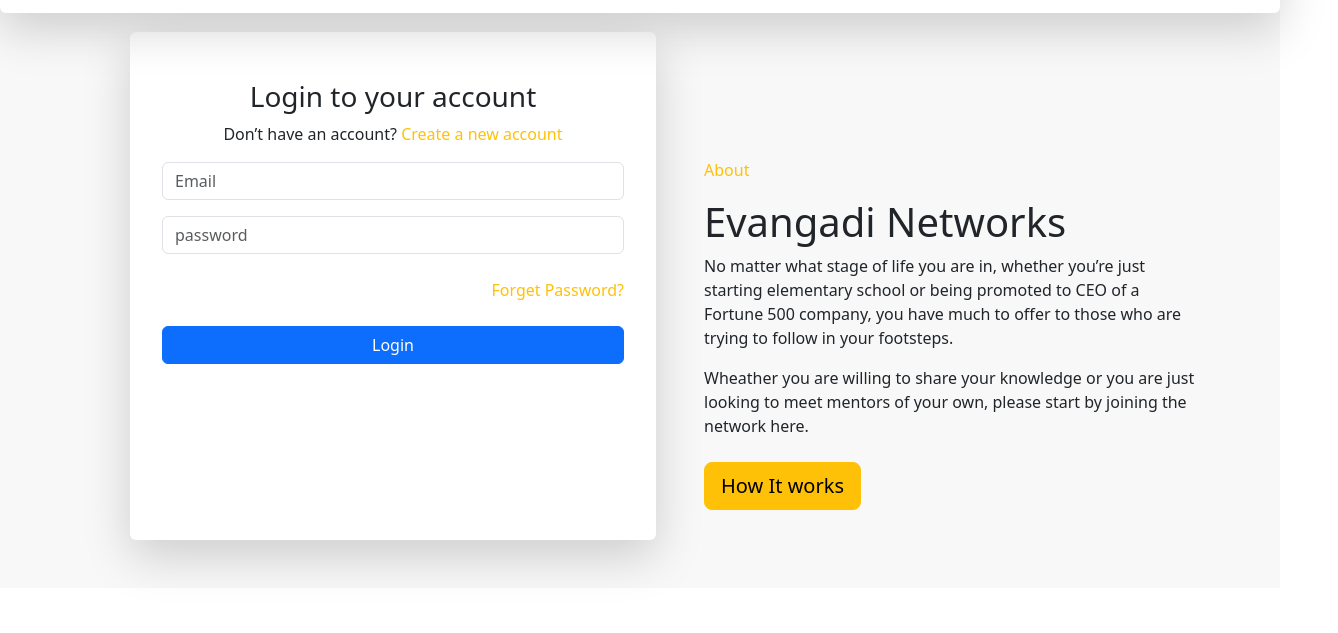
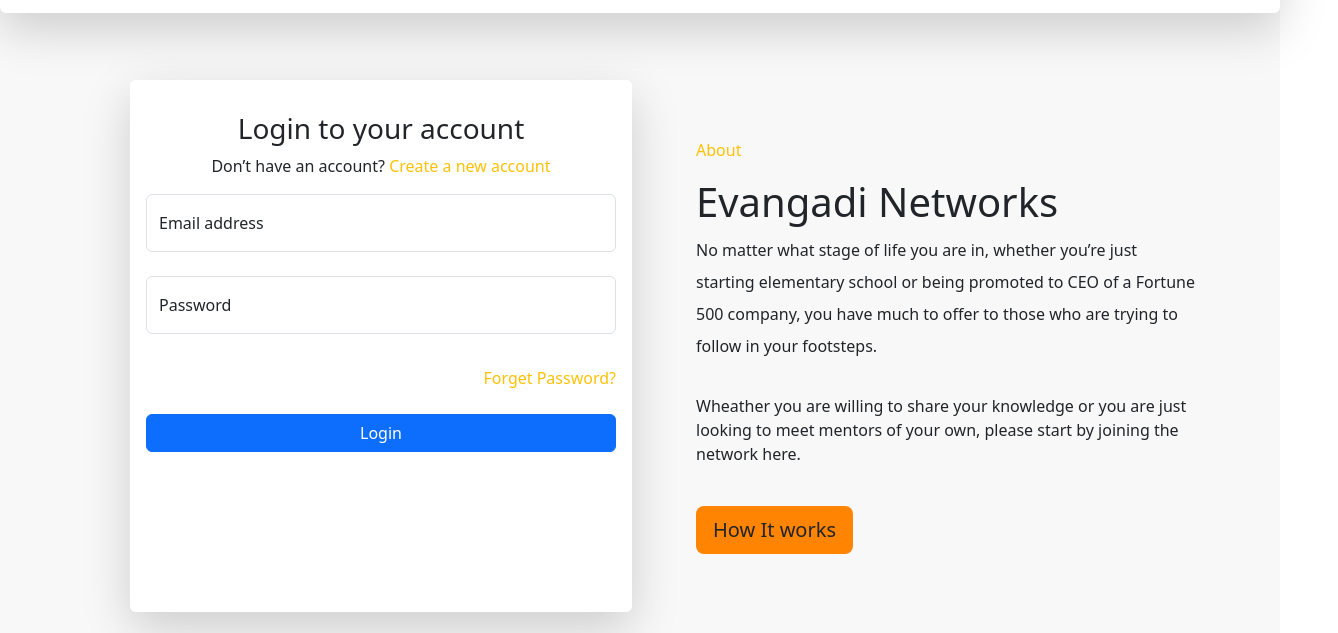
Before and after one commit to Getachew-Muhabaw-Mesfin/Evangadi-Website, a plain HTML site: page index.html in a window 1280 px wide. Shown: the part 64-697 px from the top of the page, 1338 px wide, since content can reach past the window. Drawn offline with nearby package versions, Linux system fonts and the light colour scheme.

Commit message:
Done all tasks

```diff
--- a/css/style.css
+++ b/css/style.css
@@ -1,6 +1 @@
-body{
-    background-color:white;
-}
-.bg-video{
-background-color: #d8d8d8;
-}
+body, html { overflow-x:hidden; }
--- a/index.html
+++ b/index.html
@@ -41,23 +41,27 @@
     <!-- Login and About section -->
 
     <section style="background-color: #f8f8f8;">
-    <div class="container pt-5 ">
+        <div class="container pt-5 mt-5">
             <div class="d-sm-flex align-items-center justify-content-between">
-            <div class="col-md m-5 shadow-lg p-3 mb-5 bg-body rounded-2">
+                <div class="col-md m-5 shadow-lg p- mb-5 bg-body rounded-2  ">
                     <div class="card bg-white text-dark border-0">
                         <div class="card-body text-center">
                             <div class="my-3">
                                 <h3>Login to your account</h3>
-                            <p>Don’t have an account? <a href="#" class="text-warning text-decoration-none">Create a new
+                                <p>Don’t have an account? <a href="#" class="text-warning text-decoration-none">Create a
+                                        new
                                         account</a></p>
                             </div>
                             <form>
-                            <div class="my-3">
-                                <input type="email" class="form-control" placeholder="Email" />
+                                <div class="form-floating mb-3">
+                                    <input type="email" class="form-control" id="floatingInput"
+                                        placeholder="support@evangadi.com">
+                                    <label for="floatingInput">Email address</label>
                                 </div>
-                            <div class="my-3">
-
-                                <input type="password" class="form-control" placeholder="password" />
+                                <div class="form-floating my-4">
+                                    <input type="password" class="form-control" id="floatingPassword"
+                                        placeholder="Password">
+                                    <label for="floatingPassword">Password</label>
                                 </div>
                             </form>
                             </p>
@@ -68,17 +72,19 @@
                         </div>
                     </div>
                 </div>
-            <div class="col-md pt-5 mt-5">
+                <div class="ms-3 col-md">
                     <p> <span class="text-warning"> About </span></p>
                     <h1>Evangadi Networks</h1>
-                <p class="my-2">
+                    <p class="my-2 lh-lg">
                         No matter what stage of life you are in, whether you’re just starting elementary school or being
-                    promoted to CEO of a Fortune 500 company, you have much to offer to those who are trying to follow
+                        promoted to CEO of a Fortune 500 company, you have much to offer to those who are trying to
+                        follow
                         in your footsteps.
                     </p>
-                <p class="py-2">Wheather you are willing to share your knowledge or you are just looking to meet mentors
+                    <p class="py-4">Wheather you are willing to share your knowledge or you are just looking to meet
+                        mentors
                         of your own, please start by joining the network here.</p>
-                <button class="btn btn-warning btn-lg">
+                    <button class="btn  btn-lg" style="background-color: #FE8402;">
                         How It works
                     </button>
                 </div>
@@ -701,11 +707,11 @@
 
     <!-- FAQ -->
 
-    <section id="questions" class="pt-5 mt-5"  style="background-color: #FAFAFA;">
+    <section id="questions" class="pt-5 mt-5" style="background-color: #FAFAFA;">
         <div class="container text-center">
             <h2 class="text-center mb-1">Scholarship Opportunity</h2>
             <p class="text-center">Only for those who live in Ethiopia</p>
-            <div class="accordion accordion-flush" id="questions" >
+            <div class="accordion accordion-flush" id="questions">
                 <!-- Item 1 -->
                 <div class="accordion-item ">
                     <h2 class="accordion-header">
@@ -1287,14 +1293,15 @@
         <div class="container">
             <h2 class="text-center text-white">Our Instructors</h2>
             <p class="lead text-center text-white mb-5">
-                Our instructors all have 15+ years working  as Softwar Engineer and Web developer in the
+                Our instructors all have 15+ years working as Softwar Engineer and Web developer in the
                 industry
             </p>
             <div class="row g-4">
                 <div class="col-md-6 col-lg-3">
                     <div class="card bg-light">
                         <div class="card-body text-center">
-                            <img src="./images/instructors/Adugna.jpeg" class="rounded-circle mb-3 img-fluid" alt="" style="width: 6rem;"/>
+                            <img src="./images/instructors/Adugna.jpeg" class="rounded-circle mb-3 img-fluid" alt=""
+                                style="width: 6rem;" />
                             <h3 class="card-title mb-3">Adugna Bekele</h3>
                             <p class="card-text">
                                 CEO, Founder, Software Developer and MERN Stack Instructor
@@ -1310,7 +1317,8 @@
                 <div class="col-md-6 col-lg-3">
                     <div class="card bg-light">
                         <div class="card-body text-center">
-                            <img src="./images/instructors/Tewedaj Shola.jpeg" class="rounded-circle mb-3 img-fluid" alt="" style="width: 6rem;"/>
+                            <img src="./images/instructors/Tewedaj Shola.jpeg" class="rounded-circle mb-3 img-fluid"
+                                alt="" style="width: 6rem;" />
                             <h3 class="card-title mb-3">Tewedaj Shola</h3>
                             <p class="card-text ">
                                 World Class Software Engineer, experienced Web Developer (MERN) stack, and
@@ -1327,7 +1335,8 @@
                 <div class="col-md-6 col-lg-3">
                     <div class="card bg-light">
                         <div class="card-body text-center">
-                            <img src="./images/instructors/Danii.png" class="rounded-circle mb-3 img-fluid" alt="" style="width: 6rem;" />
+                            <img src="./images/instructors/Danii.png" class="rounded-circle mb-3 img-fluid" alt=""
+                                style="width: 6rem;" />
                             <h3 class="card-title mb-3">Danniy</h3>
                             <p class="card-text">
                                 World Class Software Engineer, experienced Web Developer (MERN) stack, and
@@ -1344,7 +1353,8 @@
                 <div class="col-md-6 col-lg-3">
                     <div class="card bg-light">
                         <div class="card-body text-center">
-                            <img src="./images/instructors/Aschalew Gashaw.jpeg" class="rounded-circle mb-3 img-fluid" alt="" style="width: 6rem;"/>
+                            <img src="./images/instructors/Aschalew Gashaw.jpeg" class="rounded-circle mb-3 img-fluid"
+                                alt="" style="width: 6rem;" />
                             <h3 class="card-title mb-3">Aschalew Gashaw</h3>
                             <p class="card-text">
                                 World Class Software Engineer, experienced Web Developer (MERN) stack, and
```
Lines whose indentation alone changed are shown as unchanged.
